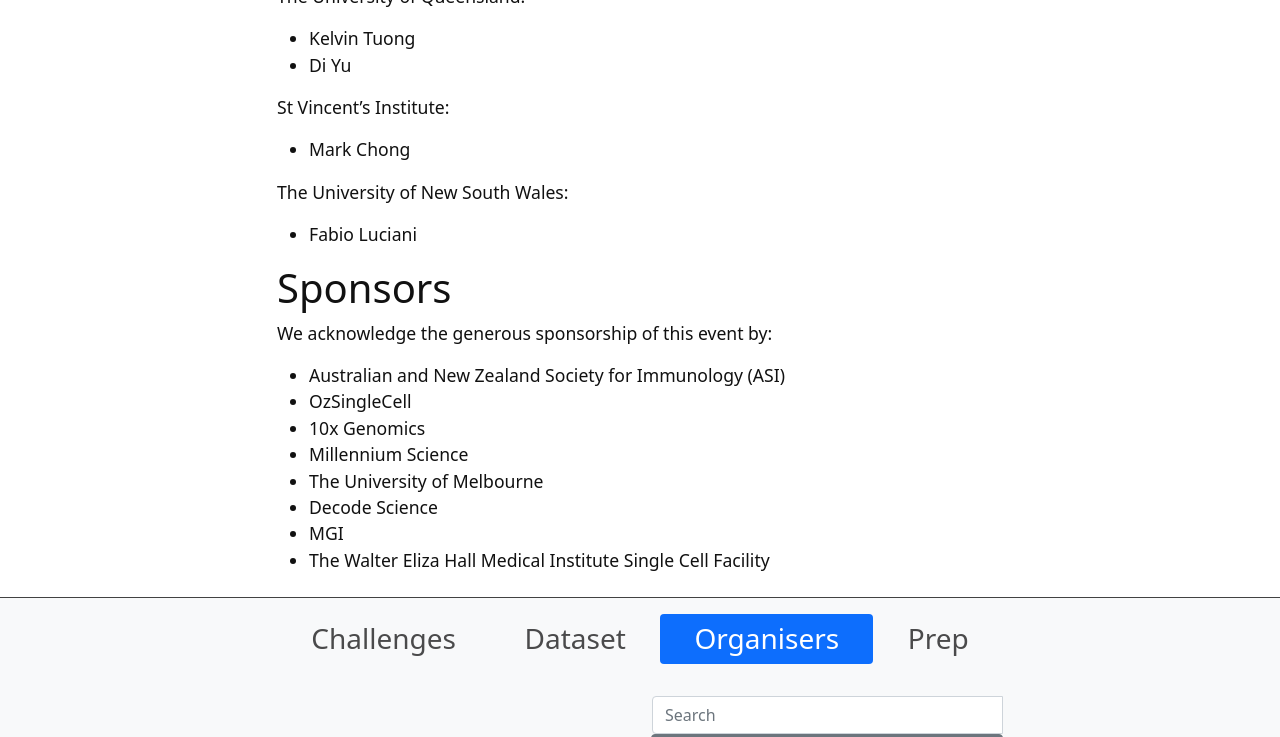
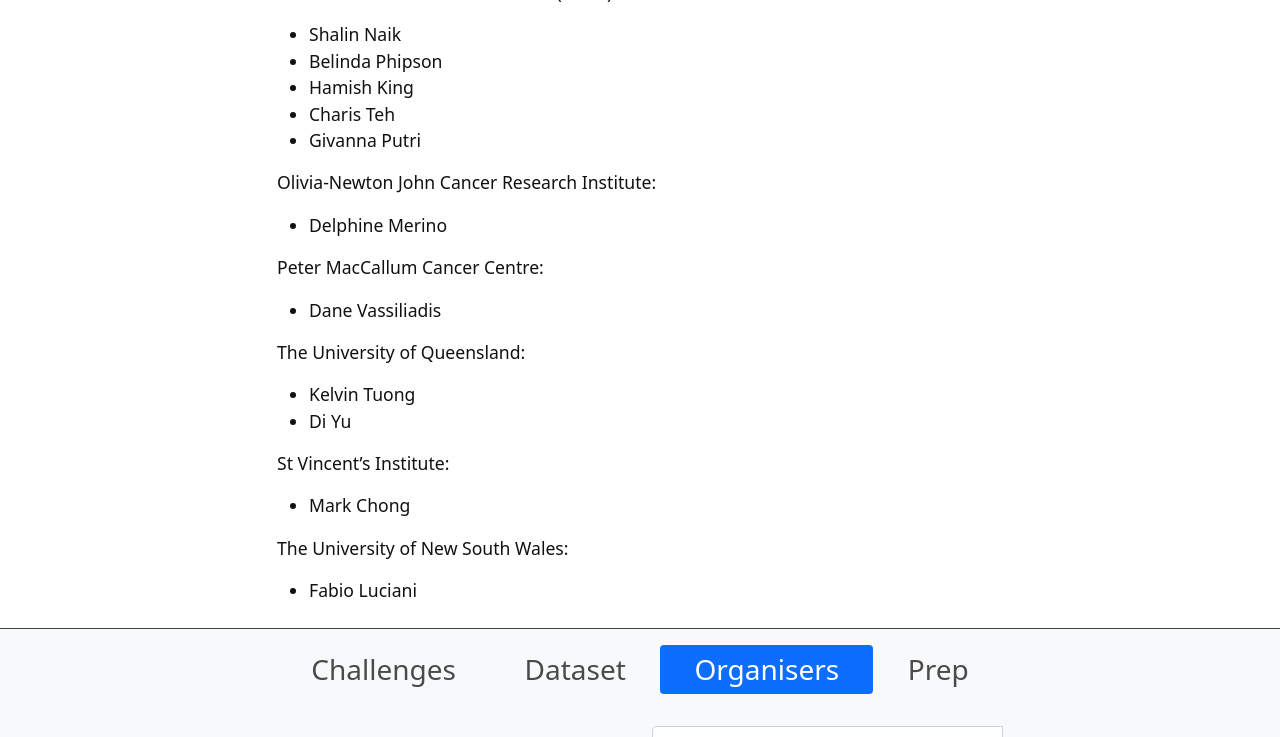
Before and after one commit to 2023-asi-ozsinglecell-hackathon/system-immunology-hackathon, a Jekyll site: the page built from content/organiser.md, in a window 1280 px wide and 900 px high, scrolled down 635 px, cut to the strip 0-737 px from the top of the window. Built offline with Jekyll 4.4.1, drawn with Linux system fonts in a browser that asks for light colours.

Commit message:
add sponsor

```diff
--- a/content/organiser.md
+++ b/content/organiser.md
@@ -2,6 +2,8 @@
 title: Organisers
 nav: Organisers
 ---
+
+{% include figure.html img="ASIhackathon_sponsor_.png" alt="Hackathon sponsor" %}
 
 Walter Eliza Hall Medical Institute (WEHI):
 
@@ -31,16 +33,3 @@
 The University of New South Wales:
 
 * Fabio Luciani
-
-# Sponsors
-
-We acknowledge the generous sponsorship of this event by:
-
-* Australian and New Zealand Society for Immunology (ASI)
-* OzSingleCell
-* 10x Genomics
-* Millennium Science
-* The University of Melbourne
-* Decode Science
-* MGI
-* The Walter Eliza Hall Medical Institute Single Cell Facility
```
Also changed, not shown: index.md (+3 -1 lines), images/ASIhackathon_sponsor.png (added).
